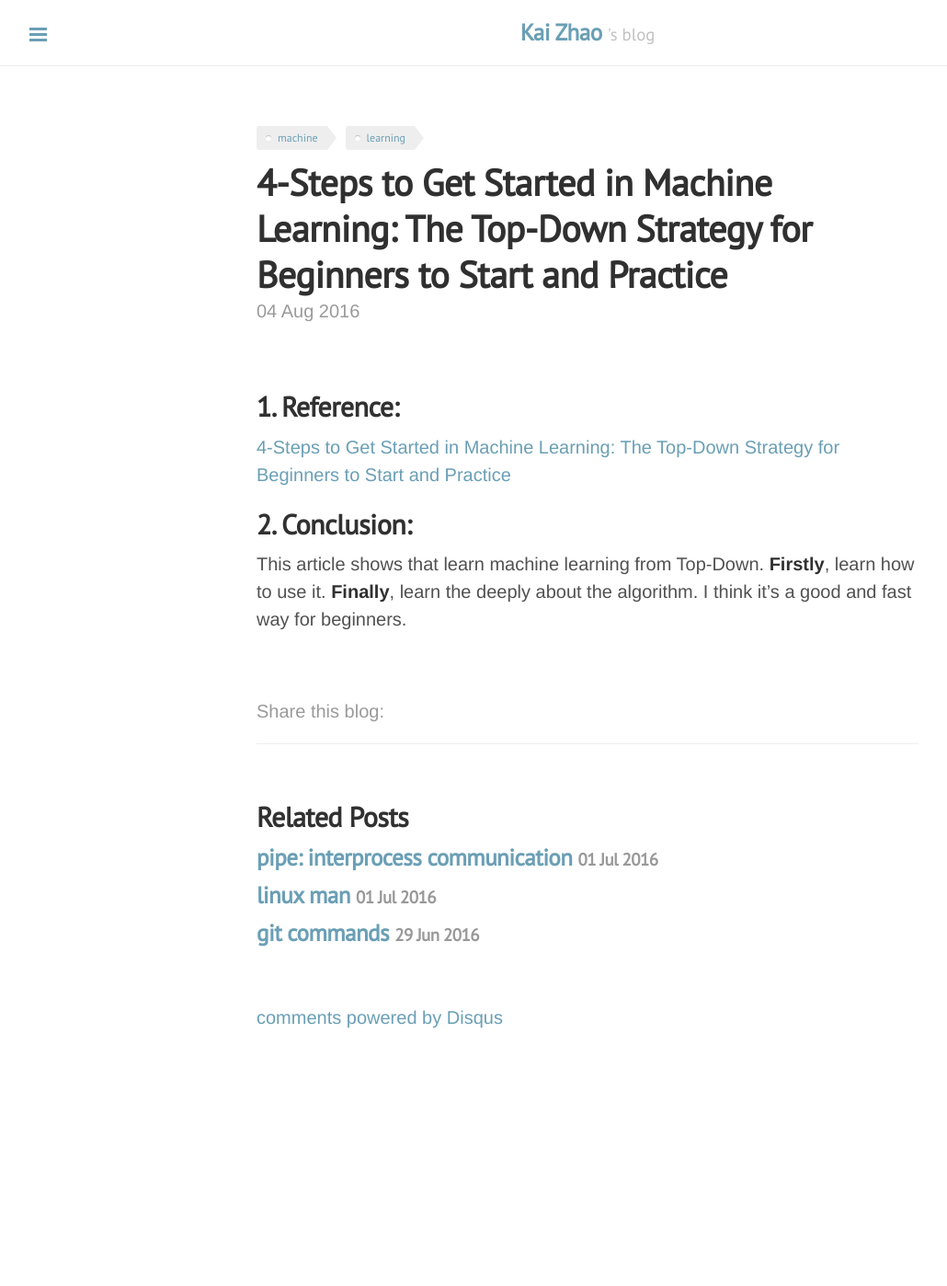
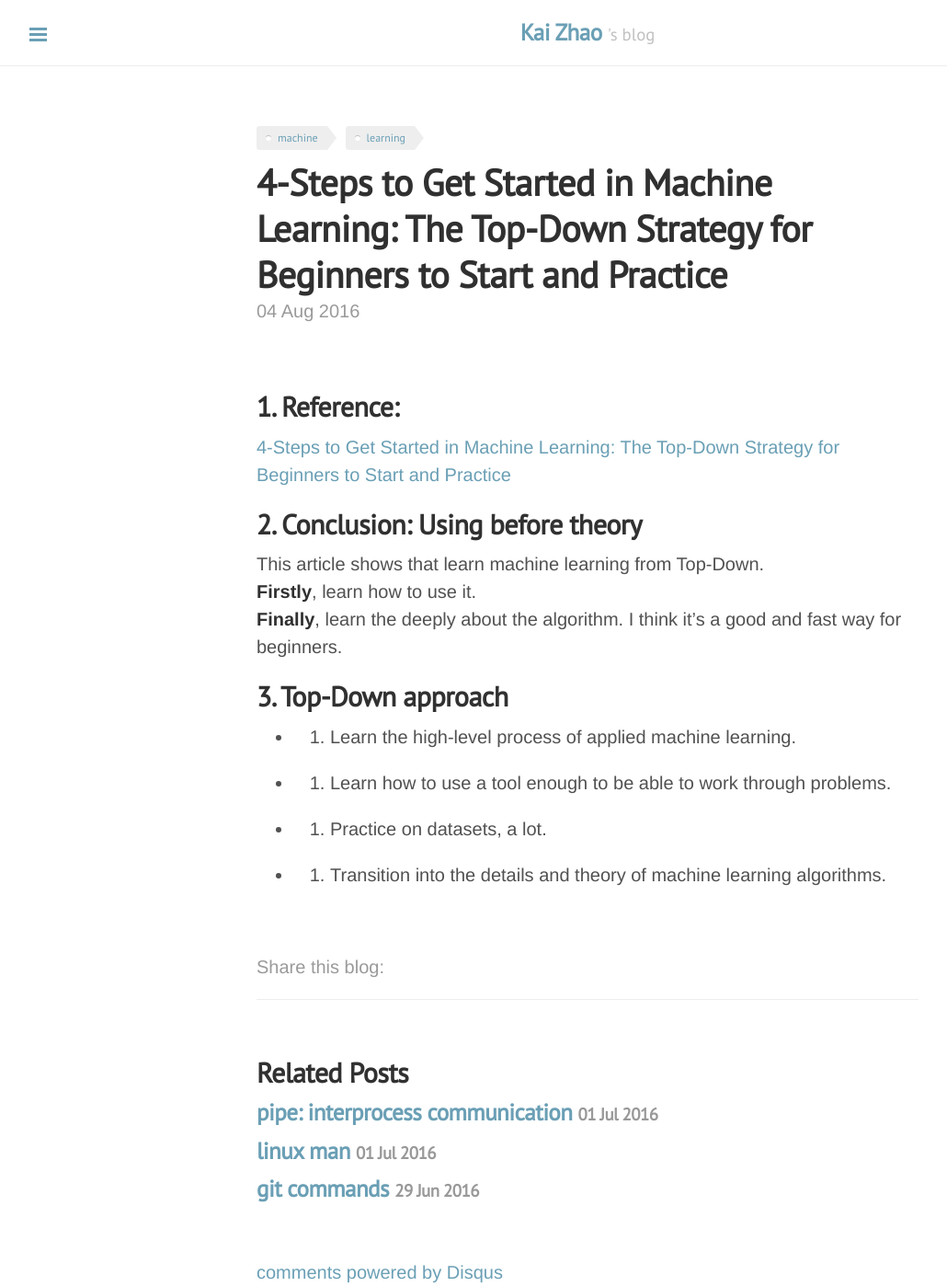
Before and after one commit to loverszhaokai/loverszhaokai.github.io, a Jekyll site: the page built from _posts/2016-08-04-4-Steps-to-Get-Started-in-Machine-Learning:-The-Top-Down-Strategy-for-Beginners-to-Start-and-Practice.md, in a window 1280 px wide. Shown: the whole page at 92% size, without its empty margins (1-1031 px from the left). Built offline with Jekyll 4.4.1, drawn with Linux system fonts in a browser that asks for light colours; nearby versions of some CDN libraries; comment, search, counter and statistics services are not loaded; before the commit the page ends 1121 px from its top, so only the background shows below that.

Commit message:
Update post

```diff
--- a/_posts/2016-08-04-4-Steps-to-Get-Started-in-Machine-Learning:-The-Top-Down-Strategy-for-Beginners-to-Start-and-Practice.md
+++ b/_posts/2016-08-04-4-Steps-to-Get-Started-in-Machine-Learning:-The-Top-Down-Strategy-for-Beginners-to-Start-and-Practice.md
@@ -14,6 +14,16 @@ analytics: true
 
 [4-Steps to Get Started in Machine Learning: The Top-Down Strategy for Beginners to Start and Practice](http://machinelearningmastery.com/4-steps-to-get-started-in-machine-learning/)
 
-## 2. Conclusion:
+## 2. Conclusion: Using before theory
 
-This article shows that learn machine learning from Top-Down. **Firstly**, learn how to use it. **Finally**, learn the deeply about the algorithm. I think it's a good and fast way for beginners.
+This article shows that learn machine learning from Top-Down.
+**Firstly**, learn how to use it.
+**Finally**, learn the deeply about the algorithm.
+I think it's a good and fast way for beginners.
+
+## 3. Top-Down approach
+
+* 1. Learn the high-level process of applied machine learning.
+* 2. Learn how to use a tool enough to be able to work through problems.
+* 3. Practice on datasets, a lot.
+* 4. Transition into the details and theory of machine learning algorithms.
```
